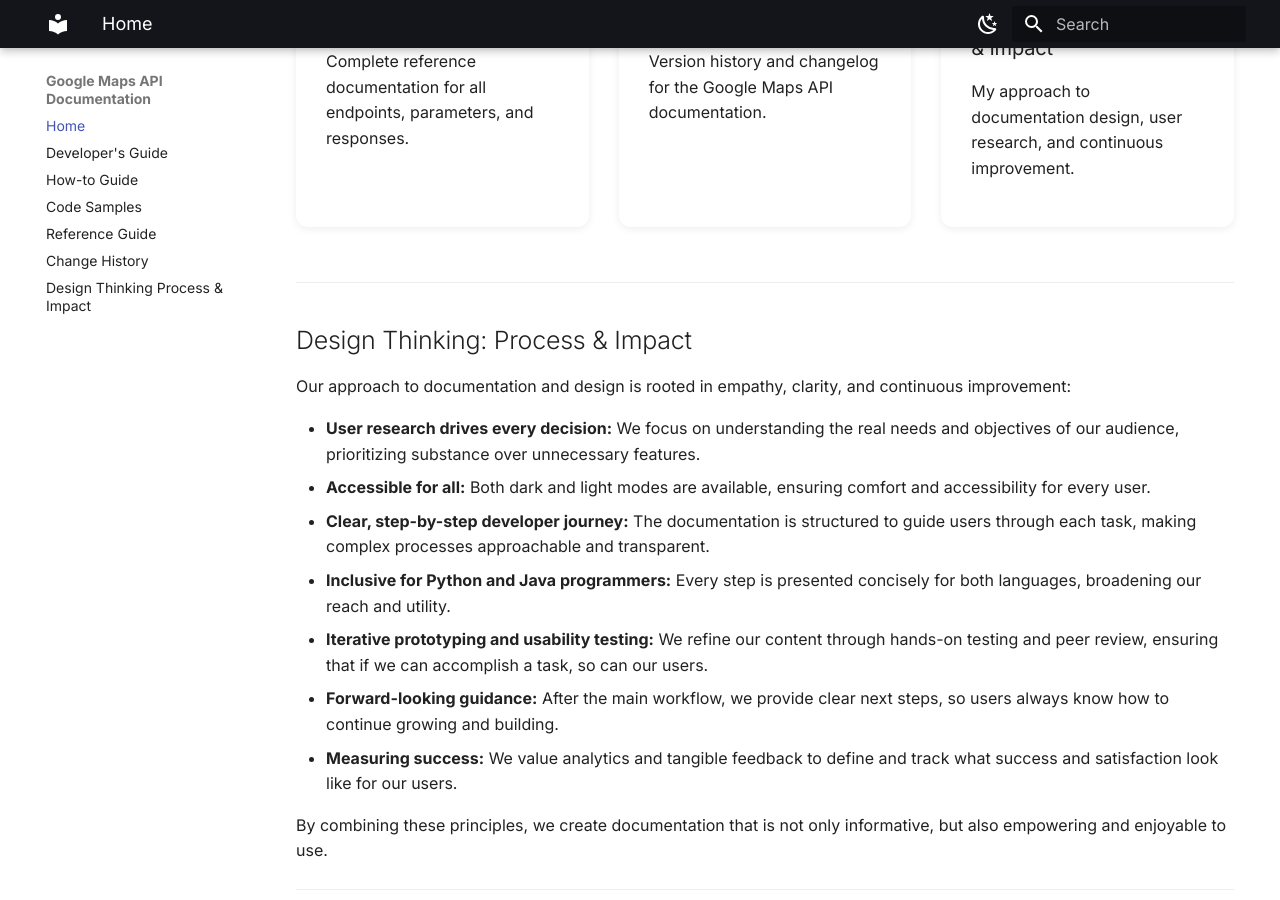
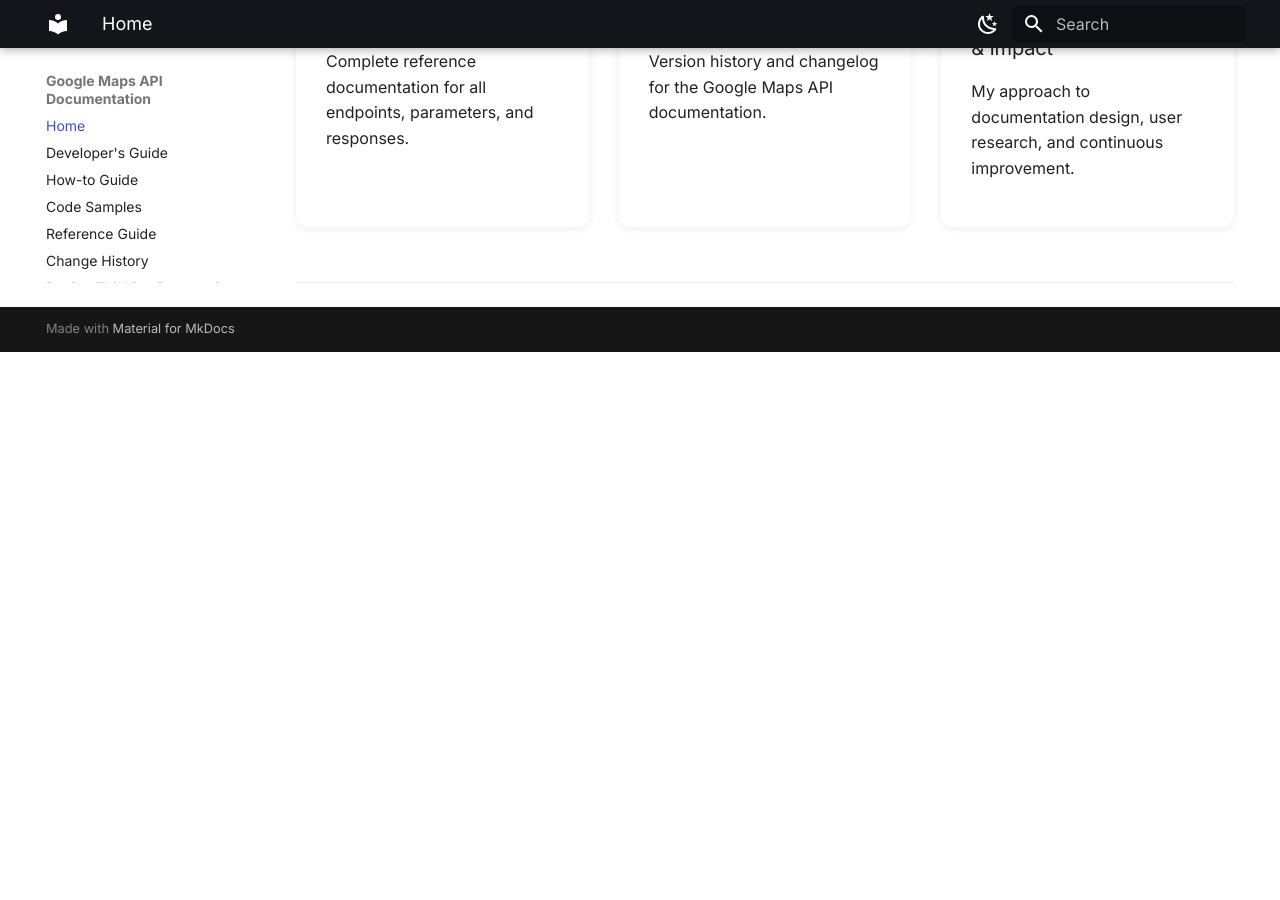
Before and after one commit to ambernegi/Documentation, an MkDocs documentation site: the page built from docs/index.md, in a window 1280 px wide and 900 px high, scrolled down 1879 px. Built offline with MkDocs 1.6.1 and Material for MkDocs 9.7.7, drawn with Linux system fonts in a browser that asks for light colours; after the commit the page ends 2231 px from its top, so only the background shows below that.

Commit message:
Update index.md

```diff
--- a/docs/index.md
+++ b/docs/index.md
@@ -81,19 +81,3 @@
 </div>
 
 ---
-
-## Design Thinking: Process & Impact
-
-Our approach to documentation and design is rooted in empathy, clarity, and continuous improvement:
-
-- **User research drives every decision:** We focus on understanding the real needs and objectives of our audience, prioritizing substance over unnecessary features.
-- **Accessible for all:** Both dark and light modes are available, ensuring comfort and accessibility for every user.
-- **Clear, step-by-step developer journey:** The documentation is structured to guide users through each task, making complex processes approachable and transparent.
-- **Inclusive for Python and Java programmers:** Every step is presented concisely for both languages, broadening our reach and utility.
-- **Iterative prototyping and usability testing:** We refine our content through hands-on testing and peer review, ensuring that if we can accomplish a task, so can our users.
-- **Forward-looking guidance:** After the main workflow, we provide clear next steps, so users always know how to continue growing and building.
-- **Measuring success:** We value analytics and tangible feedback to define and track what success and satisfaction look like for our users.
-
-By combining these principles, we create documentation that is not only informative, but also empowering and enjoyable to use.
-
----
```
